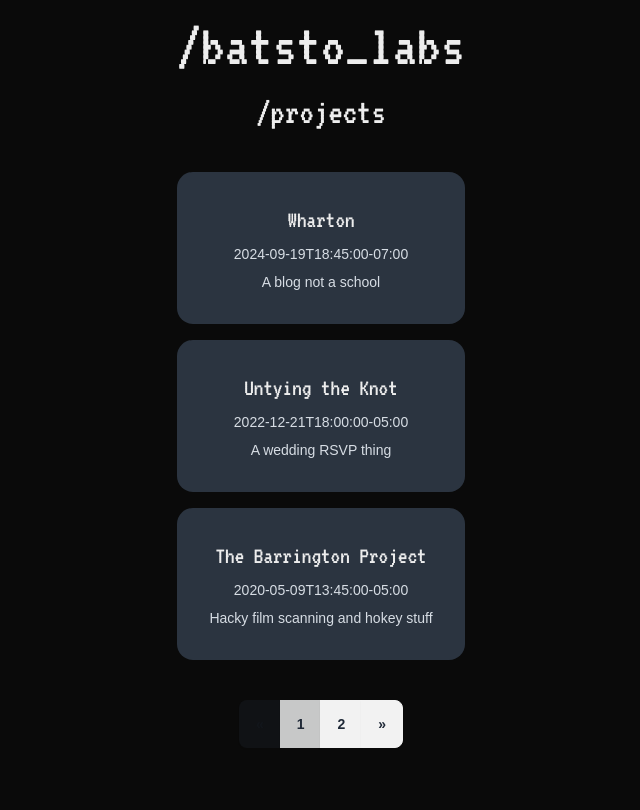
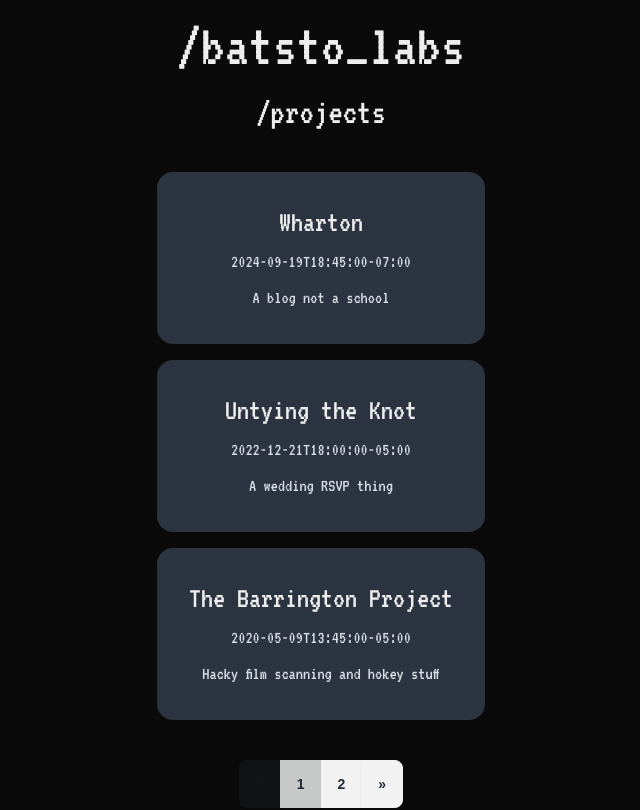
Before and after one commit to matt-goldeck/wharton, a Next.js app: page /projects in a window 1280 px wide. Shown: the top 810 px of the page, without its empty margins (319-959 px from the left). Built offline with nearby package versions, Linux system fonts and the light colour scheme.

Commit message:
font on project list display

```diff
--- a/components/project-list-element.tsx
+++ b/components/project-list-element.tsx
@@ -9,10 +9,14 @@ export function ProjectListElement({ project }: ProjectListElementProps) {
   return (
     <Link href={`/projects/${project.slug}`}>
       <div className="card bg-neutral max-w-full sm:max-w-md mx-auto transition-transform transform hover:scale-105 duration-300">
-        <div className="card-body items-center text-center">
-          <h2 className="card-title font-vt323 text-xl sm:text-2xl">{project.title}</h2>
-          <p className="text-xs sm:text-sm text-neutral-content">{project.timestamp}</p>
-          <p className="text-xs sm:text-sm text-neutral-content">{project.description}</p>
+        <div className="card-body items-center text-center font-vt323">
+          <h2 className="card-title text-x2l sm:text-3xl">{project.title}</h2>
+          <p className="text-lg sm:text-lg text-neutral-content">
+            {project.timestamp}
+          </p>
+          <p className="text-lg sm:text-lg text-neutral-content">
+            {project.description}
+          </p>
         </div>
       </div>
     </Link>
```
